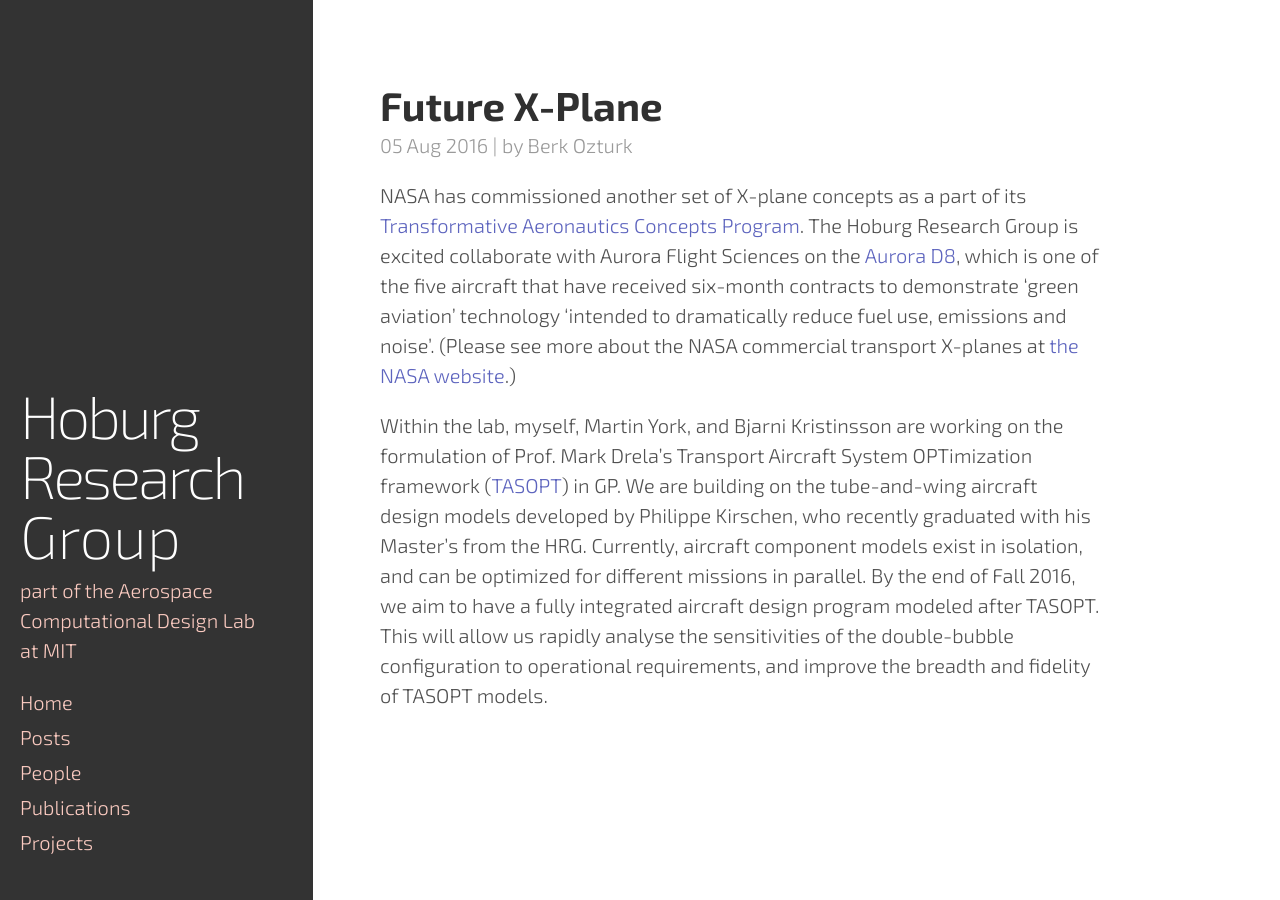
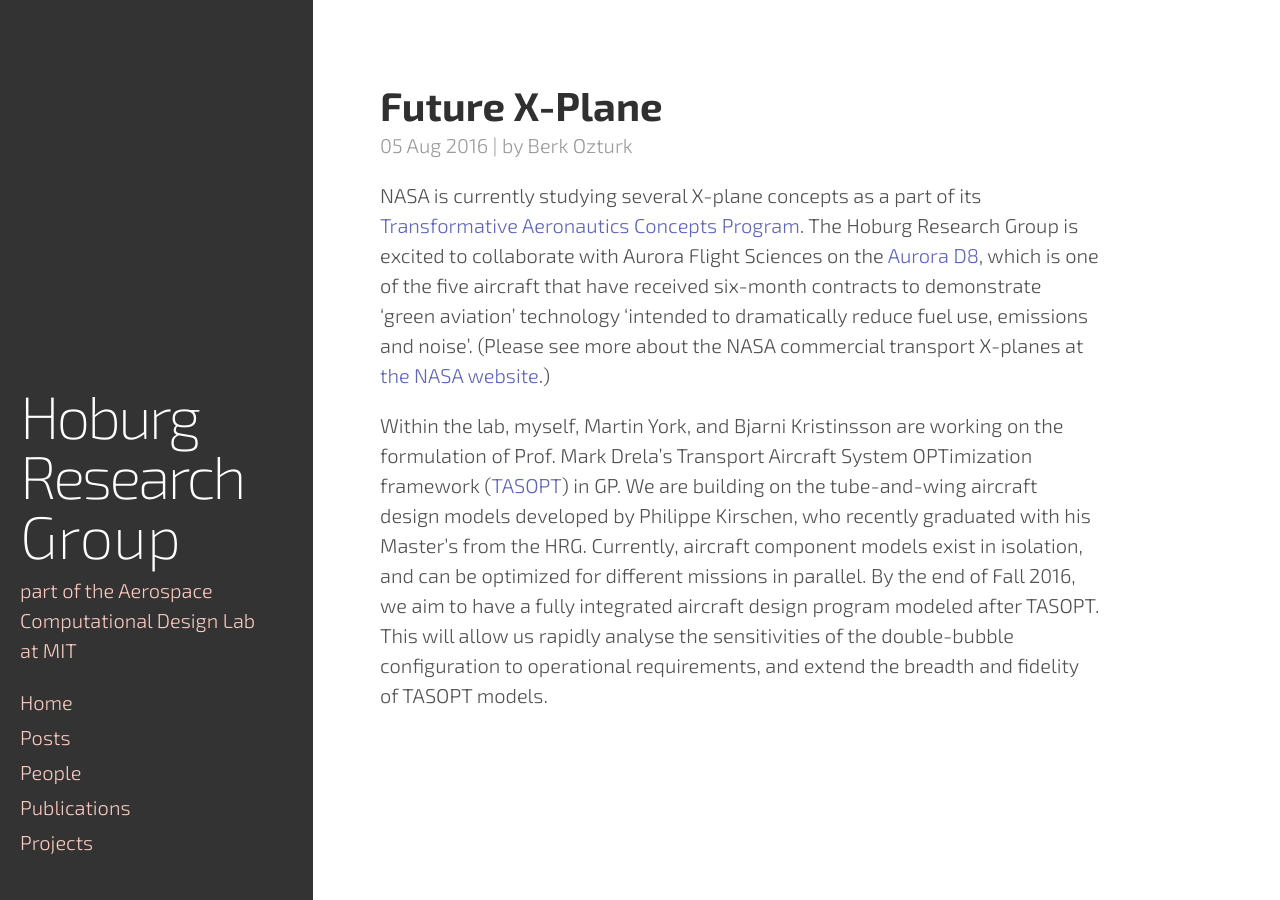
Before and after one commit to convexengineering/convexengineering.github.io, a Jekyll site: the page built from _posts/D8/2016-08-05-nasa-d8-green-aviation.md, in a window 1280 px wide. Built offline with Jekyll 4.4.1, drawn with Linux system fonts in a browser that asks for light colours.

Commit message:
typos, rewordings, and broken link

```diff
--- a/_posts/D8/2016-08-05-nasa-d8-green-aviation.md
+++ b/_posts/D8/2016-08-05-nasa-d8-green-aviation.md
@@ -4,9 +4,9 @@ title: Future X-Plane
 author: bozturk
 ---
 
-NASA has commissioned another set of X-plane concepts as a part of its
-[Transformative Aeronautics Concepts Program](http://www.aeronautics.nasa.gov/programs-tacp.htm).
-The Hoburg Research Group is excited collaborate with Aurora Flight Sciences on the
+NASA is currently studying several X-plane concepts as a part of its
+[Transformative Aeronautics Concepts Program](https://www.nasa.gov/aeroresearch/programs/tacp).
+The Hoburg Research Group is excited to collaborate with Aurora Flight Sciences on the
 [Aurora D8](http://www.aurora.aero/d8/), which is one of the five aircraft that have received six-month contracts to demonstrate 'green aviation' technology 'intended to dramatically reduce fuel use, emissions and noise'.
 (Please see more about the NASA commercial transport X-planes at
 [the NASA website](http://www.nasa.gov/aero/nasa-green-aviation-x-planes).)
@@ -14,4 +14,4 @@ The Hoburg Research Group is excited collaborate with Aurora Flight Sciences on
 
 Within the lab, myself, Martin York, and Bjarni Kristinsson are working on the formulation of Prof. Mark Drela's Transport Aircraft System OPTimization framework
 ([TASOPT](http://web.mit.edu/drela/Public/N+3/Final_Report_App.pdf))
-in GP. We are building on the tube-and-wing aircraft design models developed by Philippe Kirschen, who recently graduated with his Master's from the HRG. Currently, aircraft component models exist in isolation, and can be optimized for different missions in parallel. By the end of Fall 2016, we aim to have a fully integrated aircraft design program modeled after TASOPT. This will allow us rapidly analyse the sensitivities of the double-bubble configuration to operational requirements, and improve the breadth and fidelity of TASOPT models.
+in GP. We are building on the tube-and-wing aircraft design models developed by Philippe Kirschen, who recently graduated with his Master's from the HRG. Currently, aircraft component models exist in isolation, and can be optimized for different missions in parallel. By the end of Fall 2016, we aim to have a fully integrated aircraft design program modeled after TASOPT. This will allow us rapidly analyse the sensitivities of the double-bubble configuration to operational requirements, and extend the breadth and fidelity of TASOPT models.
```
